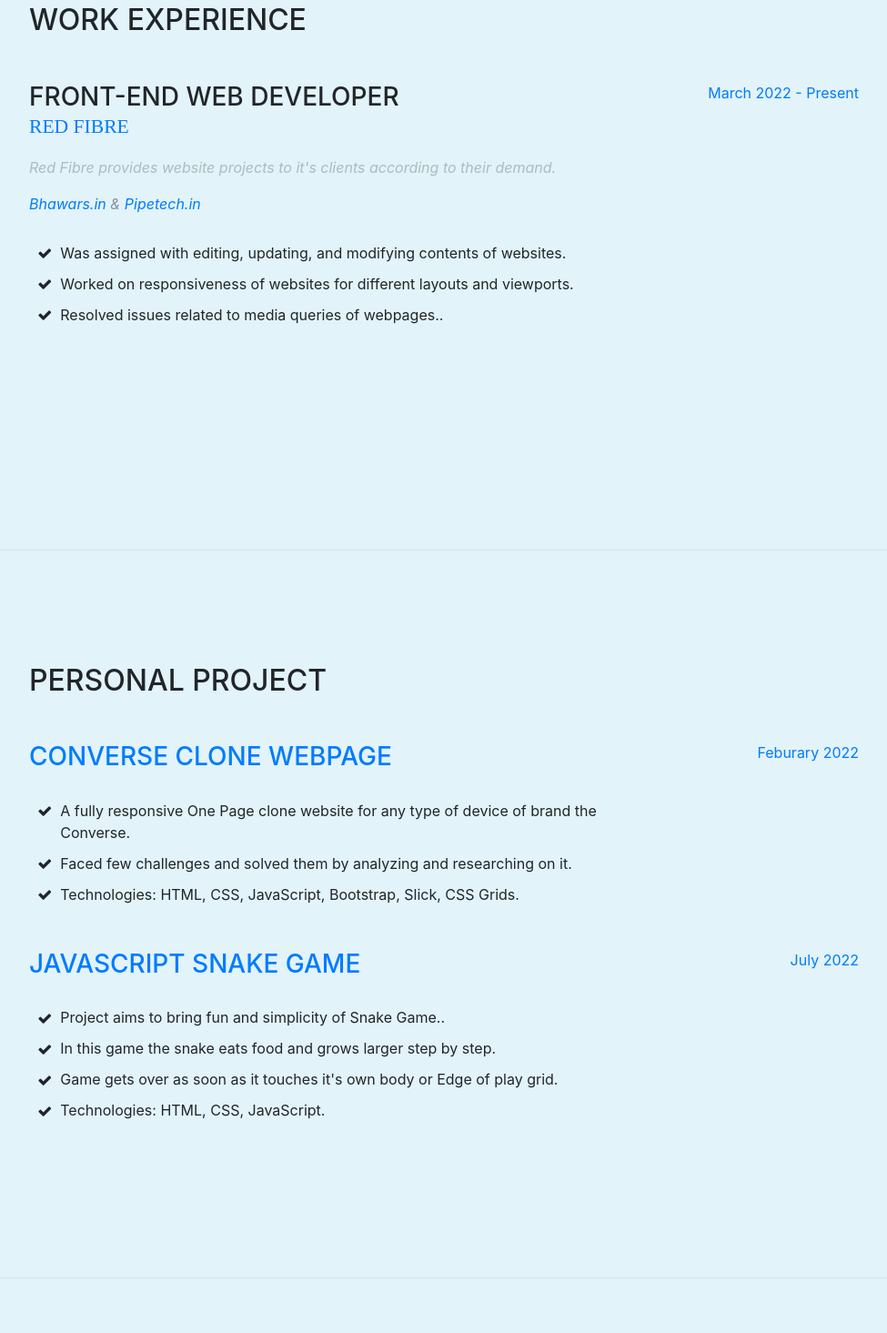
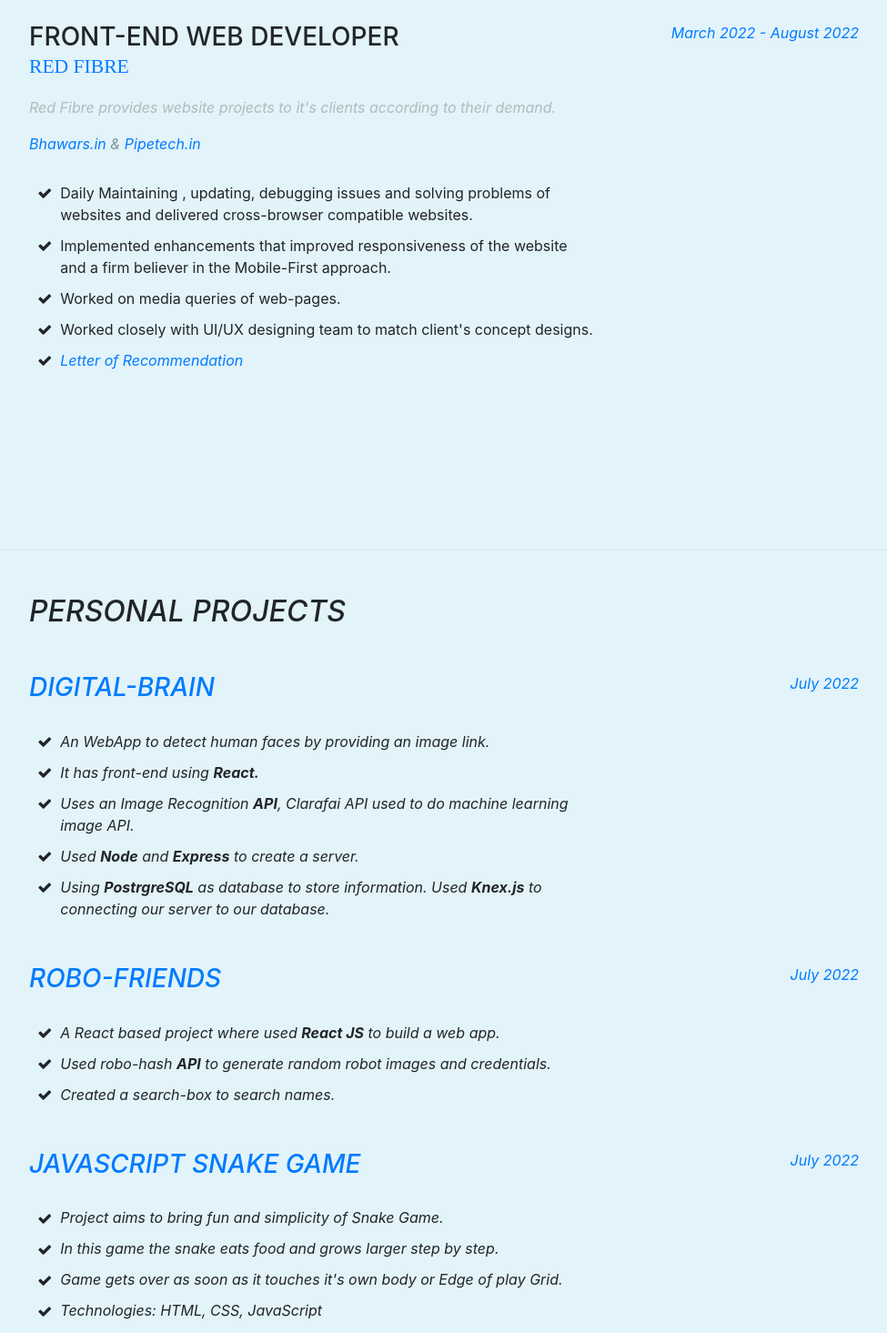
Before and after one commit to sourabh0902/portfolio_website, a website with bundled scripts: page index.html in a window 1280 px wide. Shown: the part 995-2460 px from the top of the page at 91% size, without its empty margins (288-1263 px from the left). Built offline with nearby package versions, Linux system fonts and the light colour scheme; files whose address does not match are found by name; a web font is replaced by a local one.

Commit message:
Update index.html

```diff
--- a/index.html
+++ b/index.html
@@ -141,18 +141,23 @@
                 <ul class="fa-ul mb-0">
                   <li>
                     <i class="fa-li fa fa-check"></i>
-                    Was assigned with editing, updating, and modifying
-                    contents of websites.</li>
+                    Daily Maintaining , updating, debugging issues and
+                    solving problems of websites and delivered cross-browser compatible websites.</li>
                     <li><i class="fa-li fa fa-check"></i>
-                    Worked on responsiveness of websites for different
-                    layouts and viewports.</li>
+                      Implemented enhancements that improved
+                      responsiveness of the website and a firm believer in the Mobile-First approach.</li>
                     <li><i class="fa-li fa fa-check"></i>
-                    Resolved issues related to media queries of webpages..</li>
+                    Worked on media queries of web-pages.</li>
+                    <li><i class="fa-li fa fa-check"></i>
+                      Worked closely with UI/UX designing team to match client's concept designs.</li>
+                      <li><i class="fa-li fa fa-check"></i>
+                        <p><i><a href="https://drive.google.com/file/d/1TvYyx9t6JsjbZpiqHvP1XkeKxE6RkNGe/view" target=”_blank”>Letter of Recommendation</a>
+                      </li>
                   </ul>
             </div>
             </div>
             <div class="resume-date text-md-right">
-              <span class="text-primary">March 2022 - Present</span>
+              <span class="text-primary">March 2022 - August 2022</span>
             </div>
           </div>
         </div>
@@ -160,37 +165,40 @@
 
       <section class="resume-section p-3 p-lg-5 d-flex flex-column" id="projects">
         <div class="my-auto">
-          <h2 class="mb-5">Personal Project</h2>
+          <h2 class="mb-5">Personal Projects</h2>
           <div class="resume-item d-flex flex-column flex-md-row mb-5">
             <div class="resume-content mr-auto">
-              <h3 class="mb-0"><a href="https://github.com/sourabh0902/converse_clone" target=”_blank”>Converse Clone Webpage</a></h3>
+              <h3 class="mb-0"><a href="https://digital--brain.herokuapp.com/" target=”_blank”>Digital-Brain</a></h3>
               <div style="color: rgba(149, 165, 166, 0.7);">
               </div>
               <div class="list">
                 <ul class="fa-ul mb-0">
                   <li>
                     <i class="fa-li fa fa-check"></i>
-                      A fully responsive One Page clone website for any type of
-                      device of brand the Converse.
+                      An WebApp to detect human faces by providing an image link.
                     </li>
                     <li><i class="fa-li fa fa-check"></i>
-                      Faced few challenges and solved them by analyzing and
-                      researching on it.
+                      It has front-end using <b>React.</b>
                     </li>
                     <li><i class="fa-li fa fa-check"></i>
-                      Technologies: HTML, CSS, JavaScript, Bootstrap, Slick, CSS
-                      Grids.
+                      Uses an Image Recognition <b>API</b>, Clarafai API used to do machine learning image API.
+                    </li>
+                    <li><i class="fa-li fa fa-check"></i>
+                      Used <b>Node</b> and <b>Express</b> to create a server.
+                    </li>
+                    <li><i class="fa-li fa fa-check"></i>
+                      Using <b>PostrgreSQL</b> as database to store information. Used <b>Knex.js</b> to connecting our server to our database.
                     </li>
                   </ul>
             </div>
             </div>
             <div class="resume-date text-md-right">
-              <span class="text-primary">Feburary 2022</span>
+              <span class="text-primary">July 2022</span>
             </div>
           </div>
           <div class="resume-item d-flex flex-column flex-md-row mb-5">
             <div class="resume-content mr-auto">
-              <h3 class="mb-0"><a href="https://github.com/sourabh0902/JavaScript_Snake-Game" target=”_blank”>JavaScript Snake Game
+              <h3 class="mb-0"><a href="https://github.com/sourabh0902/robo-friends" target=”_blank”>Robo-Friends
               </a></h3>
               <div style="color: rgba(149, 165, 166, 0.7);">
               </div>
@@ -198,18 +206,41 @@
                 <ul class="fa-ul mb-0">
                   <li>
                     <i class="fa-li fa fa-check"></i>
-                      Project aims to bring fun and simplicity of Snake Game..
+                      A React based project where used <b>React JS</b> to build a web app.
                     </li>
                     <li><i class="fa-li fa fa-check"></i>
-                      In this game the snake eats food and grows larger step by
-                      step.
+                      Used robo-hash <b>API</b> to generate random robot images and credentials.
                     </li>
                     <li><i class="fa-li fa fa-check"></i>
-                      Game gets over as soon as it touches it's own body or Edge
-                      of play grid.
+                      Created a search-box to search names.
+                    </li>
+                  </ul>
+            </div>
+            </div>
+            <div class="resume-date text-md-right">
+              <span class="text-primary">July 2022</span>
+            </div>
+          </div>
+          <div class="resume-item d-flex flex-column flex-md-row mb-5">
+            <div class="resume-content mr-auto">
+              <h3 class="mb-0"><a href="https://sourabh0902.github.io/JavaScript_Snake-Game/" target=”_blank”>JavaScript Snake Game
+              </a></h3>
+              <div style="color: rgba(149, 165, 166, 0.7);">
+              </div>
+              <div class="list">
+                <ul class="fa-ul mb-0">
+                  <li>
+                    <i class="fa-li fa fa-check"></i>
+                      Project aims to bring fun and simplicity of Snake Game.
                     </li>
                     <li><i class="fa-li fa fa-check"></i>
-                      Technologies: HTML, CSS, JavaScript.
+                      In this game the snake eats food and grows larger step by step.
+                    </li>
+                    <li><i class="fa-li fa fa-check"></i>
+                      Game gets over as soon as it touches it's own body or Edge of play Grid.
+                    </li>
+                    <li><i class="fa-li fa fa-check"></i>
+                      Technologies: HTML, CSS, JavaScript
                     </li>
                   </ul>
             </div>
@@ -329,7 +360,16 @@
             <div class="resume-content mr-auto">
               <h3 class="mb-0">Google Developer Students Club</h3>
               <div class="subheading mb-3">Management Team</div>
-              <p></p>
+            </div>
+            <div class="resume-date text-md-right">
+              <span class="text-primary">2021 - 2022</span>
+            </div>
+          </div>
+
+          <div class="resume-item d-flex flex-column flex-md-row mb-5">
+            <div class="resume-content mr-auto">
+              <h3 class="mb-0">Sports Club</h3>
+              <div class="subheading mb-3">Core Team Member</div>
             </div>
             <div class="resume-date text-md-right">
               <span class="text-primary">2021 - 2022</span>
@@ -345,7 +385,7 @@
           <ul class="fa-ul mb-0">
             <li>
               <i class="fa-li fa fa-trophy text-warning"></i>
-              Full-Stack Web Development Course
+              <a href="https://www.udemy.com/certificate/UC-8b10266d-f3c6-4525-bff2-3448f98dc178/" target="_blank">Full-Stack Web Development Course</a>
             </li>
           </ul>
           <ul class="fa-ul mb-0">
```
